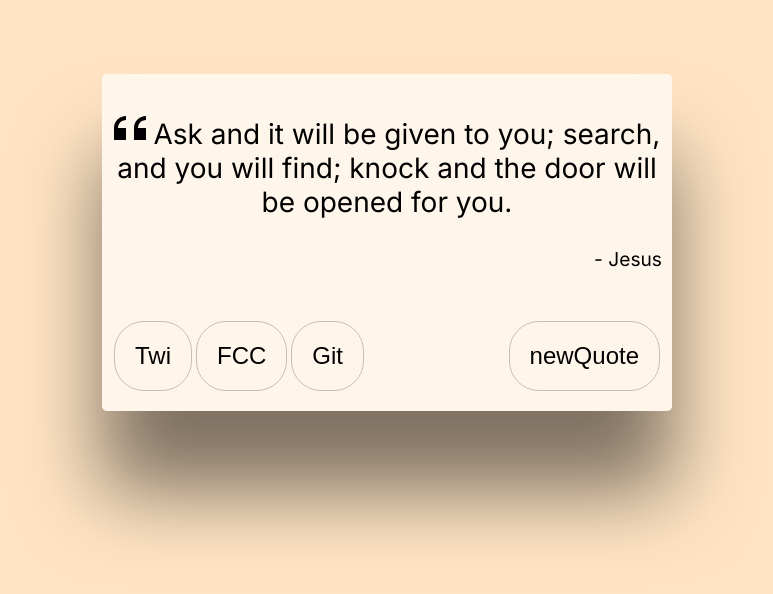
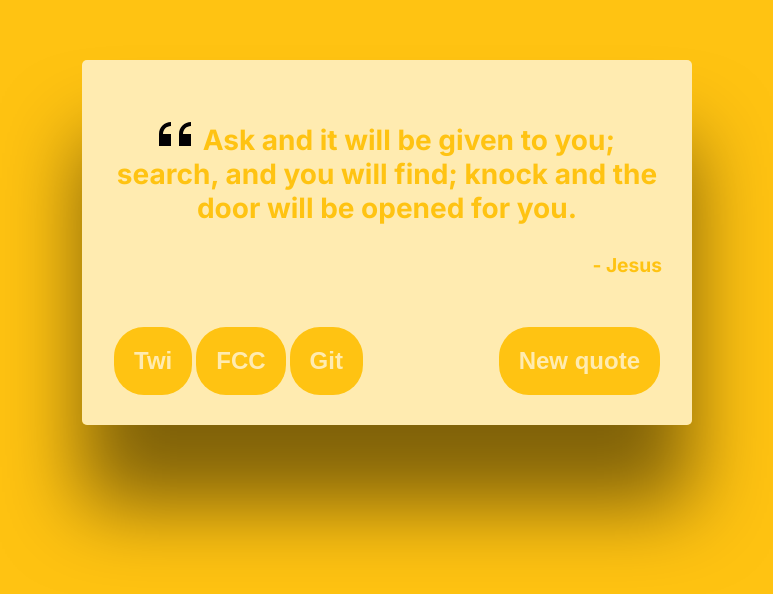
Before and after one commit to will-s-205/random-quote-machine, a React (Create React App) app: page / in a window 1280 px wide. Shown: the part 158-752 px from the top of the page, without its empty margins (253-1026 px from the left). Built offline with nearby package versions, Linux system fonts and the light colour scheme; no server answers; the HTML template or start-up script is replaced by a standard one.

Commit message:
changes in UI

```diff
--- a/src/App.js
+++ b/src/App.js
@@ -4,7 +4,7 @@ import colorVariations from './data/colorVariations';
 import { useState } from 'react';
 
 export default function App() {
-  const [themeColor, setThemeColor] = useState('--backgound');
+  const [themeColor, setThemeColor] = useState(colorVariations[0].color);
 
   const changeThemeColor = () => {
     const randomNum = Math.floor(Math.random() * colorVariations.length);
@@ -14,8 +14,13 @@ export default function App() {
     console.log("App color is " + colorVariations[randomNum].title)
   }
 
+  const style = {
+    '--backgound-color': themeColor,
+    'color': themeColor
+  }
+
   return (
-    <div id="App" style={{ background: themeColor, color: themeColor }}>
+    <div className="App" style={style}>
       <QuoteBox onNewQuoteClick={changeThemeColor} />
     </div>
   );
--- a/src/App.scss
+++ b/src/App.scss
@@ -1,5 +1,6 @@
 :root {
   --backgound-color: #ffe4c4;
+
 }
 
 body {
@@ -8,7 +9,7 @@ body {
   font-family: "Inter", sans-serif;
 }
 
-#App {
+.App {
   max-width: 100vw;
   min-height: 100vh;
   display: flex;
@@ -24,30 +25,29 @@ body {
   background-color: #ffffffaa;
   border-radius: 5px;
   border: 0;
-  // width: 250px;
   max-width: 550px;
   height: 100%;
-  padding: 10px;
+  padding: 30px;
   box-shadow: 0 5rem 5rem rgba(0, 0, 0, .5);
-
-  /* OR */
-  /* box-shadow: 15px 15px 15px rgba(0,0,0,.5); */
 }
 
 .text {
   text-align: center;
   font-size: 1.75em;
+  font-weight: bold;
 }
 
 .double-quotes {
   width: 2rem;
   transform: rotate(180deg);
-  color: #000;
+  padding-left: 5px;
+  // filter: invert(48%) sepia(79%) saturate(2476%) hue-rotate(86deg) brightness(118%) contrast(119%);
 }
 
 .author {
   text-align: end;
   font-size: 1.2em;
+  font-weight: bold;
 }
 
 .new-quote {
@@ -55,10 +55,14 @@ body {
 }
 
 button {
-  background-color: #ffffff00;
-  border: 1px solid #00000039;
+  // background-color: #ffffff00;
+  // border: 1px solid #00000039;
+  border: 0;
   border-radius: 30px;
-  margin: 50px 2px 10px 2px;
+  margin: 50px 2px 0px 2px;
   padding: 20px;
   font-size: 1.5em;
+  font-weight: bold;
+  background-color: var(--backgound-color);
+  color: #ffffffaa;
 }
--- a/src/components/QuoteBox.js
+++ b/src/components/QuoteBox.js
@@ -22,7 +22,7 @@ export default function QuoteBox({ onNewQuoteClick }) {
     // Fetch quote on initial render
     useEffect(() => {
         fetchRandomQuote();
-    }, []);
+    }, [1]);
 
     const fetchRandomQuote = () => {
         fetch(url)
@@ -70,9 +70,7 @@ export default function QuoteBox({ onNewQuoteClick }) {
                     </a>
                     <button>FCC</button>
                     <button>Git</button>
-                    {/* <button className="new-quote" onClick={props.handleNewQuoteButtonClick}>newQuote</button> */}
-                    {/* <button className="new-quote" onClick={getQuote}>newQuote</button> */}
-                    <button className="new-quote" onClick={handleNewQuoteClick}>newQuote</button>
+                    <button className="new-quote" onClick={handleNewQuoteClick}>New quote</button>
                 </div>
             </div>
         </div>
```
